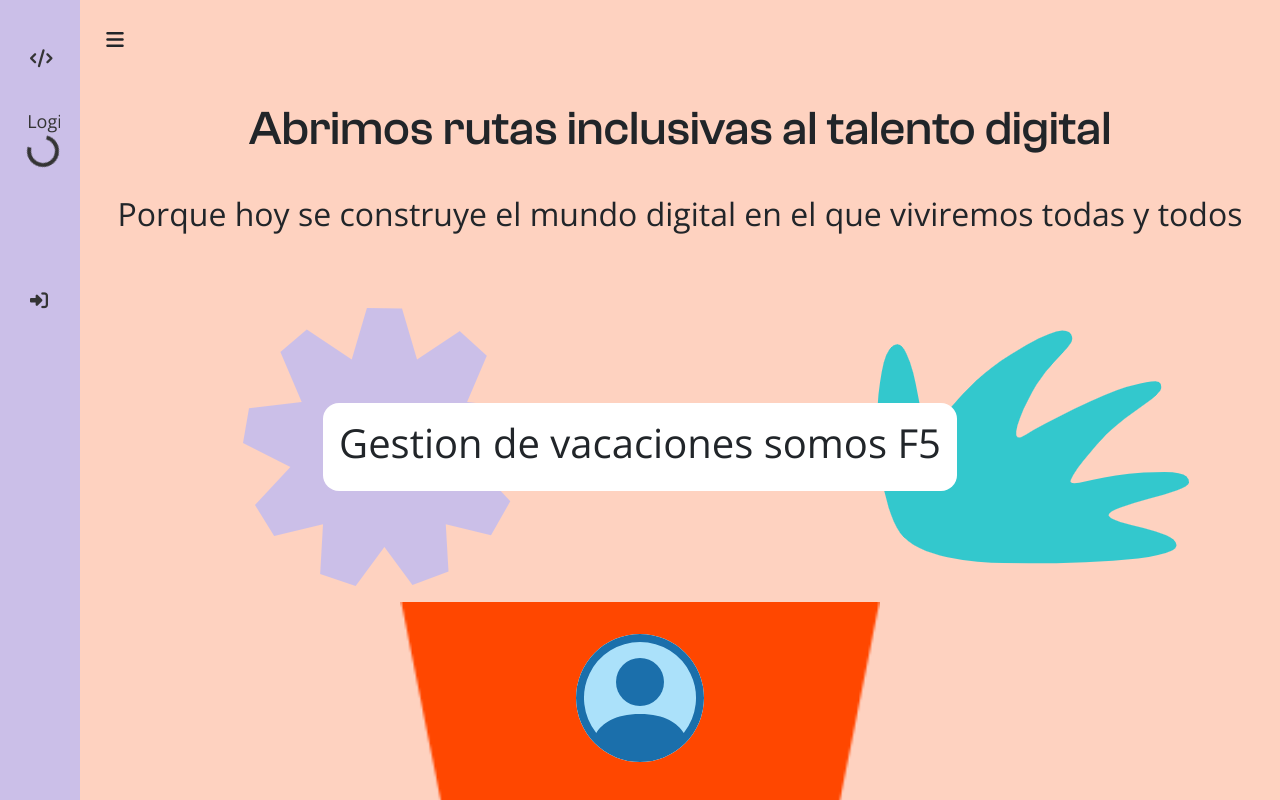
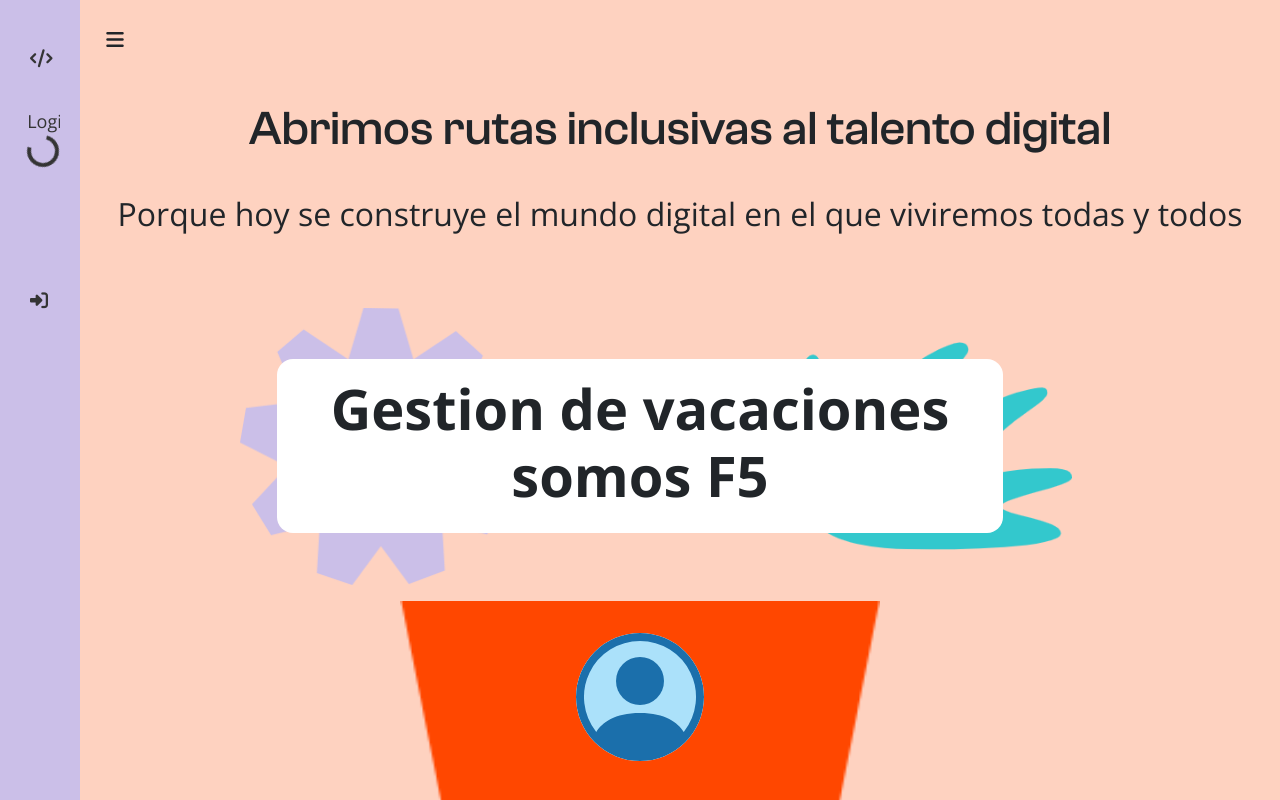
Before and after one commit to YorlinPacha/Front-vacacionex-coderx, a Vue app: page / in a window 1280 px wide. Shown: the top 800 px of the page. Built offline with nearby package versions, Linux system fonts and the light colour scheme; a web font is replaced by a local one; what @syncfusion/ej2-base would draw is missing.

Commit message:
Login Actualizacion lista

```diff
--- a/src/views/loginVue.vue
+++ b/src/views/loginVue.vue
@@ -92,7 +92,7 @@
 
 #imageInde {
   z-index: -2;
-  margin-left: -5rem;
+  margin-left: -13rem;
 }
 
 .div-login-title {
@@ -106,6 +106,9 @@
 
 .login-title {
   text-align: center;
+    font-weight: bold;
+    font-size: 3.5rem;
+    max-width: 50rem;
 }
 
 
```
